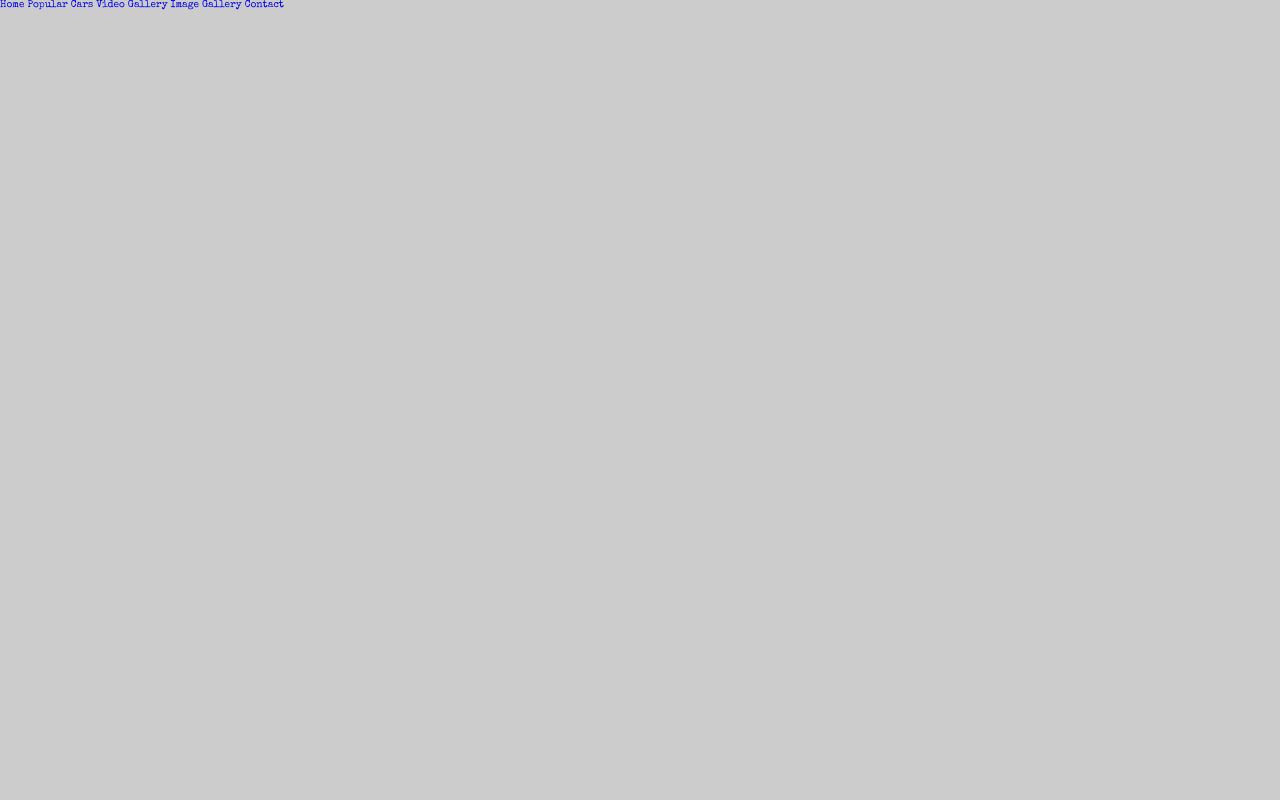
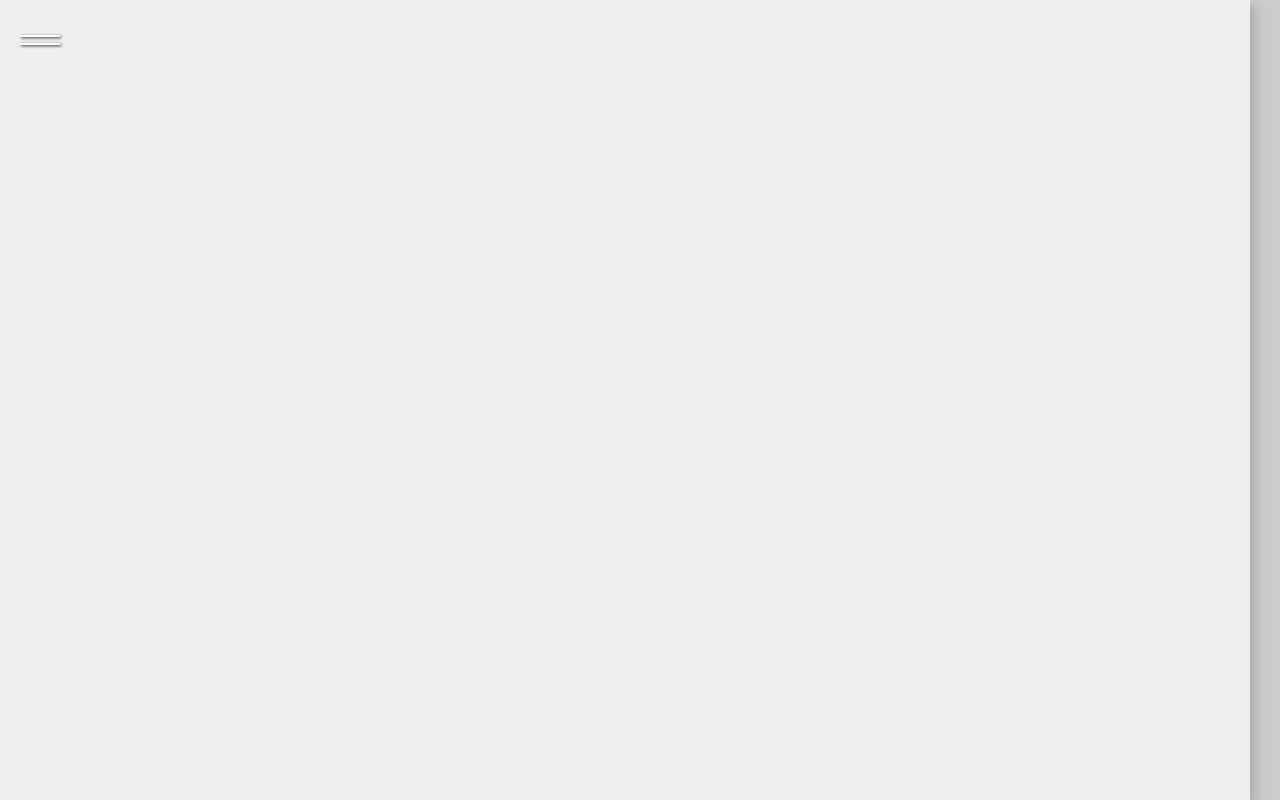
Before and after one commit to saqib-suleman/classic-cars-project, a plain HTML site: page index.html in a window 1280 px wide. Shown: the top 800 px of the page. Drawn offline with nearby package versions, Linux system fonts and the light colour scheme.

Commit message:
add navbar and 3d effect

```diff
--- a/index.html
+++ b/index.html
@@ -20,41 +20,41 @@
 
    <!-- Navbar -->
    <nav class="navbar target">
-     <a href="#" class="navbar-link">Home</a>
-     <a href="#" class="navbar-link">Popular Cars</a>
-     <a href="#" class="navbar-link">Video Gallery</a>
-     <a href="#" class="navbar-link">Image Gallery</a>
-     <a href="#" class="navbar-link">Contact</a>
+     <a href="#home" class="navbar-link">Home</a>
+     <a href="#popular-cars" class="navbar-link">Popular Cars</a>
+     <a href="#video-gallery" class="navbar-link">Video Gallery</a>
+     <a href="#image-gallery" class="navbar-link">Image Gallery</a>
+     <a href="#contact" class="navbar-link">Contact</a>
    </nav>
    <!-- End of Navbar -->
 
    <!-- Section 1 -->
    <div class="wrapper">
-     <section class="section-1 target"></section>
+     <section class="section-1 target" id="home"></section>
    </div>
    <!-- End of Section 1 -->
 
    <!-- Section 2 -->
    <div class="wrapper">
-     <section class="section-2 target"></section>
+     <section class="section-2 target" id="popular-cars"></section>
    </div>
    <!-- End of Section 2 -->
 
    <!-- Section 3 -->
    <div class="wrapper">
-     <section class="section-3 target"></section>
+     <section class="section-3 target" id="video-gallery"></section>
    </div>
    <!-- End of Section 3 -->
 
    <!-- Section 4 -->
    <div class="wrapper">
-     <section class="section-4 target"></section>
+     <section class="section-4 target" id="image-gallery"></section>
    </div>
    <!-- End of Section 4 -->
 
    <!-- Section 5 -->
    <div class="wrapper">
-     <section class="section-5 target"></section>
+     <section class="section-5 target" id="contact"></section>
    </div>
    <!-- End of Section 5 -->
 
--- a/script.js
+++ b/script.js
@@ -0,0 +1,13 @@
+document.querySelector(".menu").addEventListener("click", () => {
+  document.querySelectorAll(".target").forEach((item) => {
+    item.classList.toggle("change");
+  });
+});
+
+document.querySelectorAll(".wrapper").forEach((item) => {
+  item.addEventListener("click", () => {
+    document.querySelectorAll(".target").forEach((item) => {
+      item.classList.remove("change");
+    });
+  });
+});
--- a/style.css
+++ b/style.css
@@ -1,5 +1,5 @@
 @import url("https://fonts.googleapis.com/css2?family=Josefin+Sans:wght@300;400;500;600;700&family=Special+Elite&display=swap");
-
+/* Common Styles */
 * {
   margin: 0;
   padding: 0;
@@ -13,8 +13,108 @@
 
 html {
   font-size: 62.5%;
+  scroll-behavior: smooth;
 }
 
 body {
   background-color: #ccc;
+  padding-right: 3rem;
 }
+/* End of Common Styles */
+
+/* Menu */
+.menu {
+  width: 4rem;
+  height: 4rem;
+  position: fixed;
+  top: 2rem;
+  left: 2rem;
+  z-index: 10;
+  display: flex;
+  flex-direction: column;
+  justify-content: center;
+  align-items: center;
+  cursor: pointer;
+  transition: all 0.5s;
+}
+
+.menu.change {
+  left: 15vw;
+  transform: rotate(45deg);
+}
+
+.menu-line {
+  width: 100%;
+  height: 0.2rem;
+  background-color: #fff;
+  margin: 0.3rem 0;
+  box-shadow: 0.1rem 0.1rem 0.3rem #222;
+  transition: transform 0.5s;
+}
+
+.change .menu-line-1 {
+  transform: rotate(270deg) translateX(-0.4rem);
+}
+
+.change .menu-line-2 {
+  transform: rotate(360deg) translateY(-0.4rem);
+}
+/* End of Menu */
+
+/* Navbar */
+.navbar {
+  width: 15vw;
+  height: 100vh;
+  background-color: #fff;
+  position: fixed;
+  top: 0;
+  left: -15vw;
+  display: flex;
+  flex-direction: column;
+  padding: 4rem 0 0 4rem;
+  z-index: 10;
+  transition: left 0.5s;
+}
+
+.navbar.change {
+  left: 0;
+}
+
+.navbar-link {
+  font-size: 1.5rem;
+  font-weight: 600;
+  margin: 2rem 0;
+  color: #777;
+  letter-spacing: 0.3rem;
+  text-transform: uppercase;
+  transition: color 0.3s;
+}
+
+.navbar-link:hover {
+  color: #111;
+}
+/* End of Navbar */
+
+/* Common Section Styles */
+.wrapper {
+  width: 100%;
+  perspective: 50rem;
+}
+
+section {
+  width: 100%;
+  height: 100vh;
+  background-color: #efefef;
+  position: relative;
+  left: 0;
+  margin-bottom: 3rem;
+  transform-origin: left;
+  box-shadow: 0.5rem 0.5rem 1rem #aaa;
+  transition: left 0.5s, transform 0.5s;
+}
+
+section.change {
+  left: 15vw;
+  transform: rotateY(10deg);
+}
+/* End of Common Section Styles */
```
